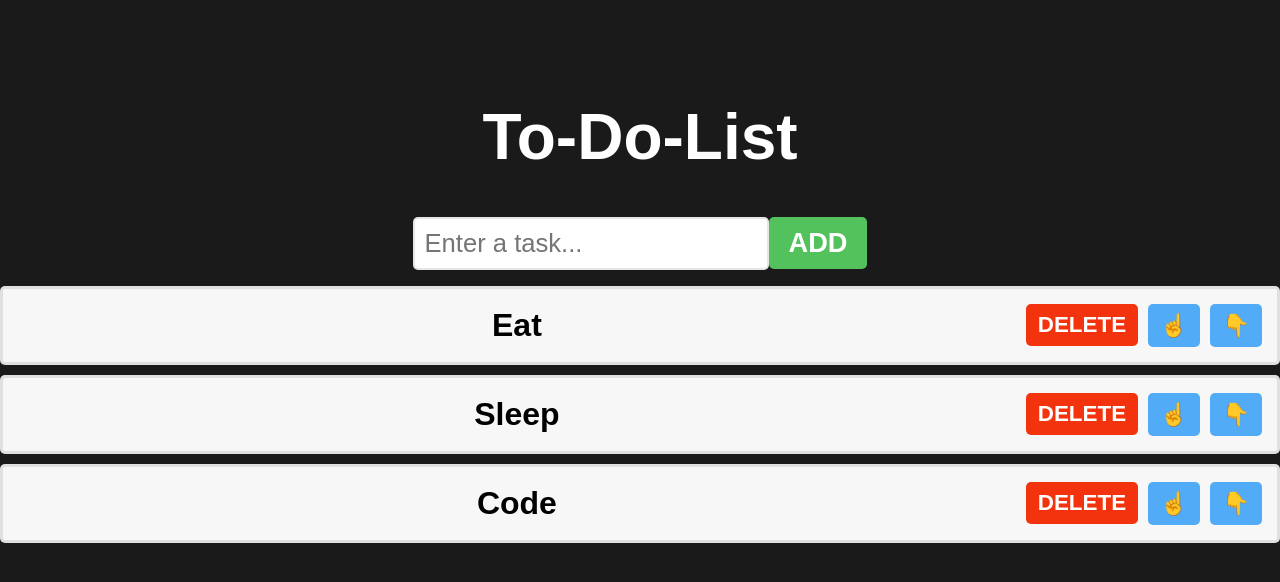
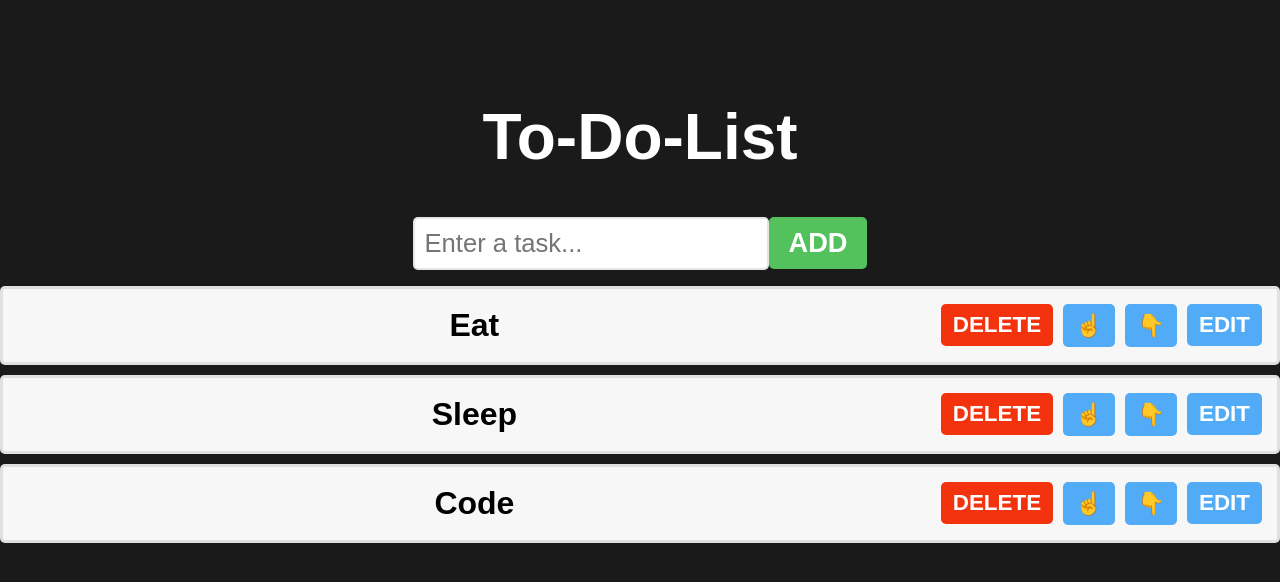
Before and after one commit to CanOguzz/react-basic-todo-list, a React (Create React App) app: page / in a window 1280 px wide. Shown: the top 582 px of the page. Built offline with nearby package versions, Linux system fonts and the light colour scheme.

Commit message:
Refactor ToDoList component add update task funtionality with promt entering

```diff
--- a/src/Components/ToDoList.jsx
+++ b/src/Components/ToDoList.jsx
@@ -2,7 +2,7 @@ import React, { useState, useEffect } from "react";
 import "./ToDoList.css";
 const ToDoList = () => {
   const [tasks, setTasks] = useState(["Eat", "Sleep", "Code"]);
-  const [task, setTask] = useState("");
+  const [isUpdating, setIsUpdating] = useState(false);
   const [newTask, setNewTask] = useState("");
 
   //function for text box input
@@ -22,9 +22,9 @@ const ToDoList = () => {
   };
 
   const moveTaskUp = (index) => {
-    if(index === 0){
+    if (index === 0) {
       return;
-    }else{
+    } else {
       const updatedTasks = [...tasks];
       const temp = updatedTasks[index];
       updatedTasks[index] = updatedTasks[index - 1];
@@ -34,13 +34,22 @@ const ToDoList = () => {
   };
 
   const moveTaskDown = (index) => {
-    if(index === tasks.length - 1){
+    if (index === tasks.length - 1) {
       return;
-    }else{
+    } else {
       const updatedTasks = [...tasks];
       const temp = updatedTasks[index];
       updatedTasks[index] = updatedTasks[index + 1];
       updatedTasks[index + 1] = temp;
+      setTasks(updatedTasks);
+    }
+  };
+
+  const updateTask = (index) => {
+    const updatedTasks = [...tasks];
+    const newTask = prompt("Enter new task", updatedTasks[index]);
+    if (newTask.trim() !== "") {
+      updatedTasks[index] = newTask;
       setTasks(updatedTasks);
     }
   };
@@ -63,7 +72,15 @@ const ToDoList = () => {
       <ol>
         {tasks.map((task, index) => (
           <li key={index}>
-            <span className="text">{task}</span>
+            {isUpdating && index === 0 ? (
+              <input
+                type="text"
+                value={newTask}
+                onChange={(e) => setNewTask(e.target.value)}
+              />
+            ) : (
+              <span className="text">{task}</span>
+            )}
             <button className="delete-button" onClick={() => deleteTask(index)}>
               DELETE
             </button>
@@ -73,6 +90,9 @@ const ToDoList = () => {
             <button className="move-button" onClick={() => moveTaskDown(index)}>
               👇
             </button>
+            <button className="move-button" onClick={() => updateTask(index)}>
+              EDIT
+            </button>
           </li>
         ))}
       </ol>
```
